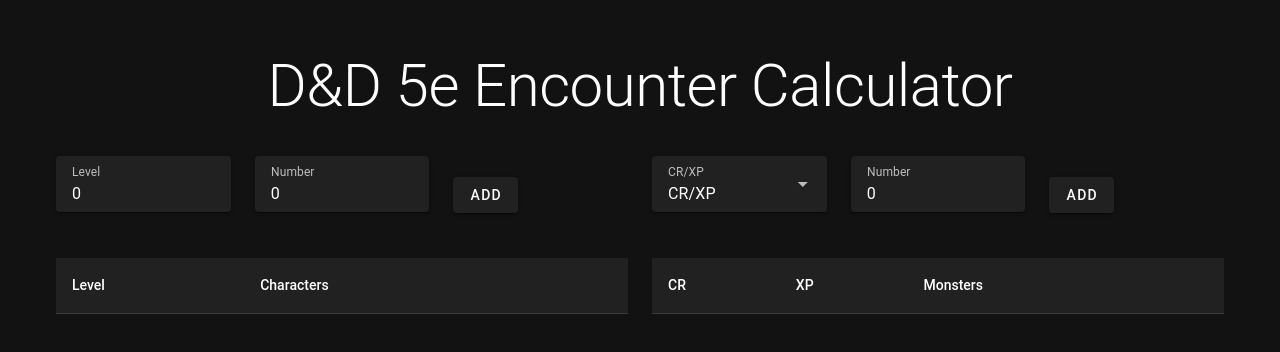
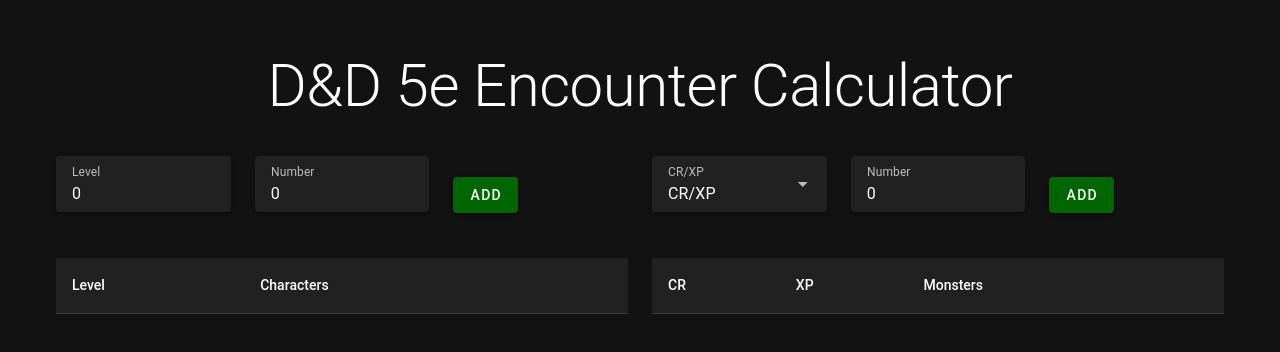
Before and after one commit to kabarakh/5eEncounterCalc, a Vue app: page / in a window 1280 px wide. Shown: the top 352 px of the page. Built offline with nearby package versions, Linux system fonts and the light colour scheme.

Commit message:
TASK: button colors

```diff
--- a/src/components/Characters/CharactersForm.vue
+++ b/src/components/Characters/CharactersForm.vue
@@ -32,7 +32,7 @@
       ]"></v-text-field>
       </v-col>
       <v-col>
-        <v-btn type="submit" variant="elevated">Add</v-btn>
+        <v-btn type="submit" color="primary" variant="elevated">Add</v-btn>
       </v-col>
     </v-row>
   </v-form>
--- a/src/components/Characters/CharactersList.vue
+++ b/src/components/Characters/CharactersList.vue
@@ -26,7 +26,7 @@
       <td>{{ characters.level }}</td>
       <td>{{ characters.number }}</td>
       <td>
-        <v-btn variant="elevated" type="button" @click.prevent="removeCharacters(characters.level)">Delete</v-btn>
+        <v-btn color="secondary" variant="elevated" type="button" @click.prevent="removeCharacters(characters.level)">Delete</v-btn>
       </td>
     </tr>
     </tbody>
--- a/src/components/Monsters/MonstersForm.vue
+++ b/src/components/Monsters/MonstersForm.vue
@@ -46,7 +46,7 @@
       ]"></v-text-field>
       </v-col>
       <v-col>
-        <v-btn type="submit" variant="elevated">Add</v-btn>
+        <v-btn type="submit" color="primary" variant="elevated">Add</v-btn>
       </v-col>
     </v-row>
   </v-form>
--- a/src/components/Monsters/MonstersList.vue
+++ b/src/components/Monsters/MonstersList.vue
@@ -30,7 +30,7 @@
       <td>{{ monsters.xp }}</td>
       <td>{{ monsters.number }}</td>
       <td class="py-1">
-        <v-btn variant="elevated" type="button" @click.prevent="removeMonsters(monsters.xp)">Delete</v-btn>
+        <v-btn color="secondary" variant="elevated" type="button" @click.prevent="removeMonsters(monsters.xp)">Delete</v-btn>
       </td>
     </tr>
     </tbody>
--- a/src/main.ts
+++ b/src/main.ts
@@ -13,6 +13,14 @@
 const vuetify = createVuetify({
   theme: {
     defaultTheme: 'dark',
+    themes: {
+      dark: {
+        colors: {
+          primary: "#060",
+          secondary: "#600"
+        }
+      }
+    }
   },
 })
 
```
